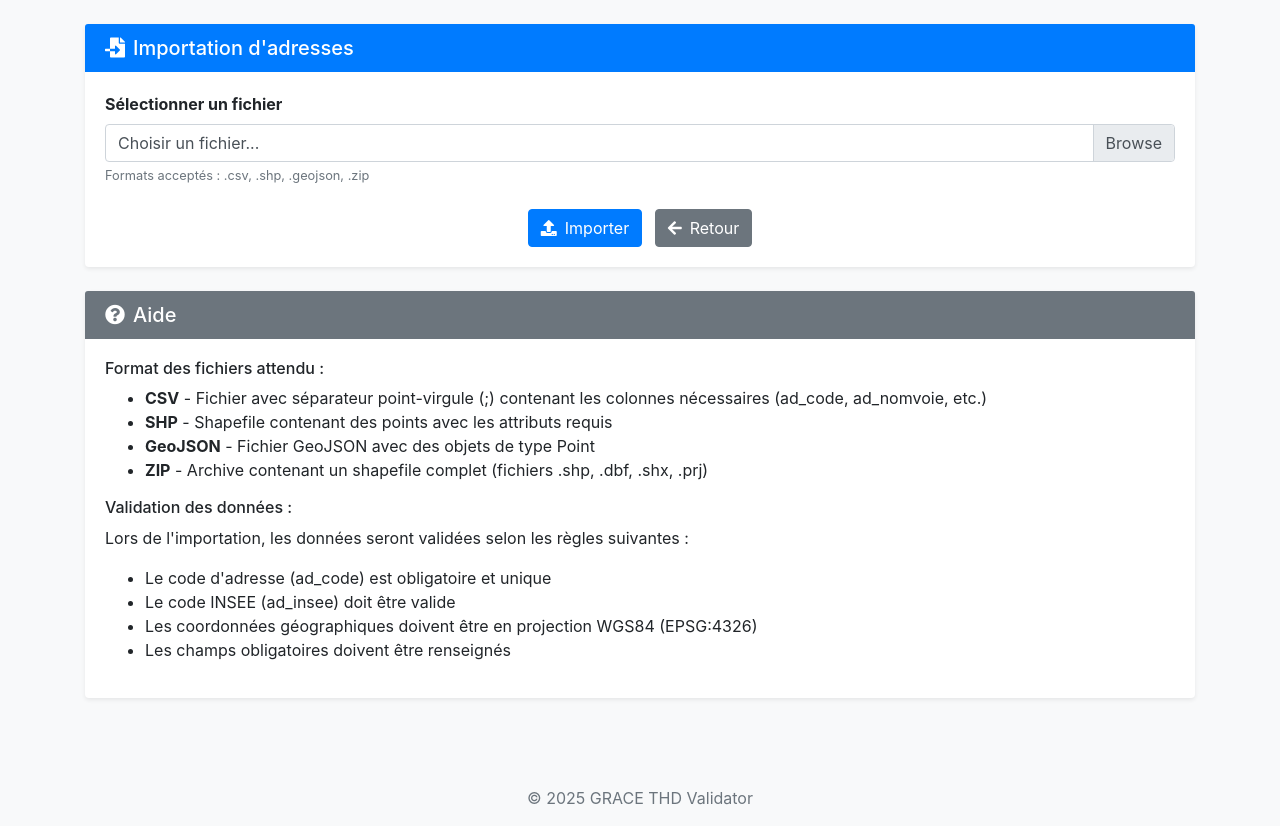
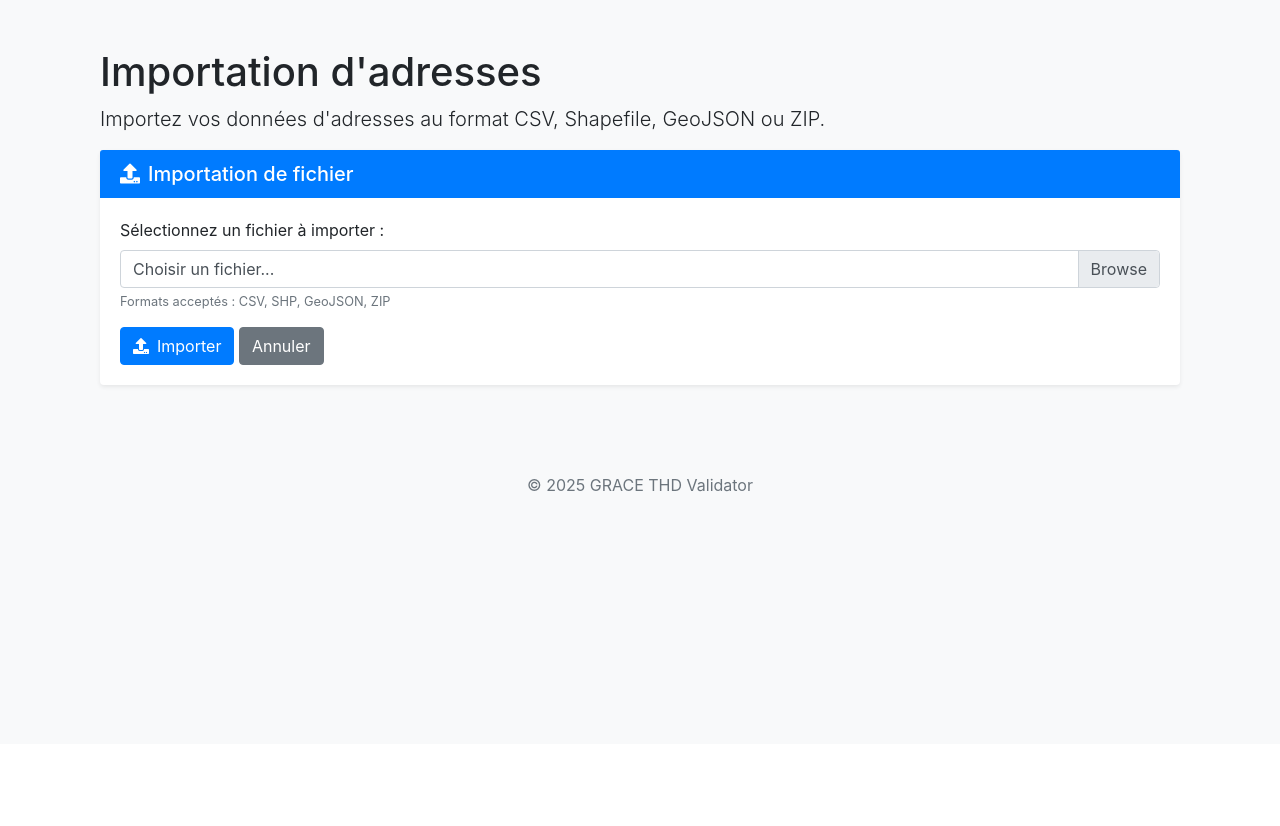
Before and after one commit to mXmohamed/grace_thd_validator, a Flask app: page /adresses/import in a window 1280 px wide. Shown: the part 56-882 px from the top of the page. After the commit the page ends 548 px from the top, so only its background shows below. Run offline with Flask 2, Linux system fonts and the light colour scheme; parts of the project's set-up code (start-up, migrations or seed data) failed here and were passed over; some libraries are stand-ins or nearby versions.

Commit message:
Mise à jour du template d'importation pour prendre en charge les organismes

```diff
--- a/app/templates/import.html
+++ b/app/templates/import.html
@@ -1,78 +1,80 @@
-{% extends 'base.html' %}
+{% extends "base.html" %}
 
-{% block title %}Import d'adresses - GRACE THD Validator{% endblock %}
+{% block title %}Importation de données{% endblock %}
 
 {% block content %}
+<div class="container mt-4">
+    {% if entity_type == 'organisme' %}
+        <h1>Importation d'organismes</h1>
+        <p class="lead">
+            Importez vos données d'organismes au format CSV, Shapefile, GeoJSON ou ZIP.
+        </p>
+        <div class="alert alert-info" role="alert">
+            <h4 class="alert-heading"><i class="fas fa-info-circle mr-2"></i>Information</h4>
+            <p>
+                Si vous importez un fichier ZIP contenant plusieurs fichiers, l'application recherchera automatiquement
+                les fichiers dont le nom contient "t_organisme".
+            </p>
+            <hr>
+            <p class="mb-0">
+                Le format des données doit respecter la structure de la table <code>t_organisme</code> du modèle GRACE THD.
+            </p>
+        </div>
+    {% else %}
+        <h1>Importation d'adresses</h1>
+        <p class="lead">
+            Importez vos données d'adresses au format CSV, Shapefile, GeoJSON ou ZIP.
+        </p>
+        <div class="alert alert-info" role="alert">
+            <h4 class="alert-heading"><i class="fas fa-info-circle mr-2"></i>Information</h4>
+            <p>
+                Si vous importez un fichier ZIP contenant plusieurs fichiers, l'application recherchera automatiquement
+                les fichiers dont le nom contient "t_adresse".
+            </p>
+            <hr>
+            <p class="mb-0">
+                Le format des données doit respecter la structure de la table <code>t_adresse</code> du modèle GRACE THD.
+            </p>
+        </div>
+    {% endif %}
+
     <div class="card">
         <div class="card-header bg-primary text-white">
-        <h5 class="mb-0">
-            <i class="fas fa-file-import mr-2"></i>Importation d'adresses
-        </h5>
+            <h5 class="card-title mb-0"><i class="fas fa-upload mr-2"></i>Importation de fichier</h5>
         </div>
         <div class="card-body">
-        <div class="alert alert-info">
-            <i class="fas fa-info-circle mr-2"></i>
-            Vous pouvez importer des adresses depuis un fichier CSV, SHP, GeoJSON ou ZIP.
-            Assurez-vous que les données sont correctement formatées selon les spécifications GRACE THD.
-        </div>
-
             <form method="POST" enctype="multipart/form-data">
                 <div class="form-group">
-                <label for="file"><strong>Sélectionner un fichier</strong></label>
+                    <label for="file">Sélectionnez un fichier à importer :</label>
                     <div class="custom-file">
                         <input type="file" class="custom-file-input" id="file" name="file" required>
                         <label class="custom-file-label" for="file">Choisir un fichier...</label>
                     </div>
-                <small class="form-text text-muted">
-                    Formats acceptés : .csv, .shp, .geojson, .zip
-                </small>
+                    <small class="form-text text-muted">Formats acceptés : CSV, SHP, GeoJSON, ZIP</small>
                 </div>
-
-            <div class="text-center mt-4">
                 <button type="submit" class="btn btn-primary">
                     <i class="fas fa-upload mr-2"></i>Importer
                 </button>
-                <a href="{{ url_for('main.adresses') }}" class="btn btn-secondary ml-2">
-                    <i class="fas fa-arrow-left mr-2"></i>Retour
-                </a>
-            </div>
+                {% if entity_type == 'organisme' %}
+                    <a href="{{ url_for('main.organismes') }}" class="btn btn-secondary">Annuler</a>
+                {% else %}
+                    <a href="{{ url_for('main.adresses') }}" class="btn btn-secondary">Annuler</a>
+                {% endif %}
             </form>
         </div>
-</div>
-
-<div class="card mt-4">
-    <div class="card-header bg-secondary text-white">
-        <h5 class="mb-0">
-            <i class="fas fa-question-circle mr-2"></i>Aide
-        </h5>
-    </div>
-    <div class="card-body">
-        <h6>Format des fichiers attendu :</h6>
-        <ul>
-            <li><strong>CSV</strong> - Fichier avec séparateur point-virgule (;) contenant les colonnes nécessaires (ad_code, ad_nomvoie, etc.)</li>
-            <li><strong>SHP</strong> - Shapefile contenant des points avec les attributs requis</li>
-            <li><strong>GeoJSON</strong> - Fichier GeoJSON avec des objets de type Point</li>
-            <li><strong>ZIP</strong> - Archive contenant un shapefile complet (fichiers .shp, .dbf, .shx, .prj)</li>
-        </ul>
-
-        <h6 class="mt-3">Validation des données :</h6>
-        <p>Lors de l'importation, les données seront validées selon les règles suivantes :</p>
-        <ul>
-            <li>Le code d'adresse (ad_code) est obligatoire et unique</li>
-            <li>Le code INSEE (ad_insee) doit être valide</li>
-            <li>Les coordonnées géographiques doivent être en projection WGS84 (EPSG:4326)</li>
-            <li>Les champs obligatoires doivent être renseignés</li>
-        </ul>
     </div>
 </div>
 {% endblock %}
 
 {% block scripts %}
 <script>
-    // Afficher le nom du fichier sélectionné dans l'input
-    $('.custom-file-input').on('change', function() {
-        var fileName = $(this).val().split('\\').pop();
-        $(this).next('.custom-file-label').html(fileName);
+    // Script pour afficher le nom du fichier sélectionné
+    document.addEventListener('DOMContentLoaded', function() {
+        document.querySelector('.custom-file-input').addEventListener('change', function(e) {
+            var fileName = e.target.files[0].name;
+            var nextSibling = e.target.nextElementSibling;
+            nextSibling.innerText = fileName;
+        });
     });
 </script>
 {% endblock %}
```
Lines whose indentation alone changed are shown as unchanged.
